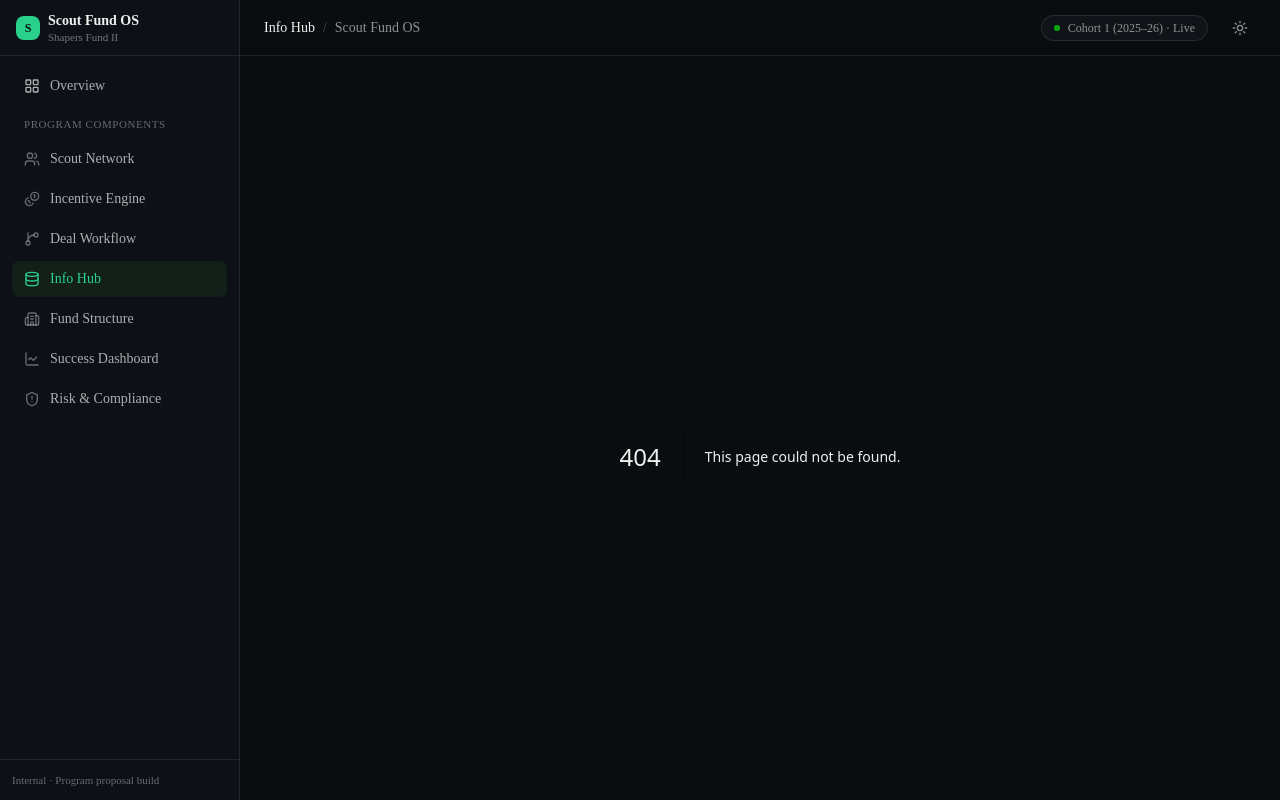
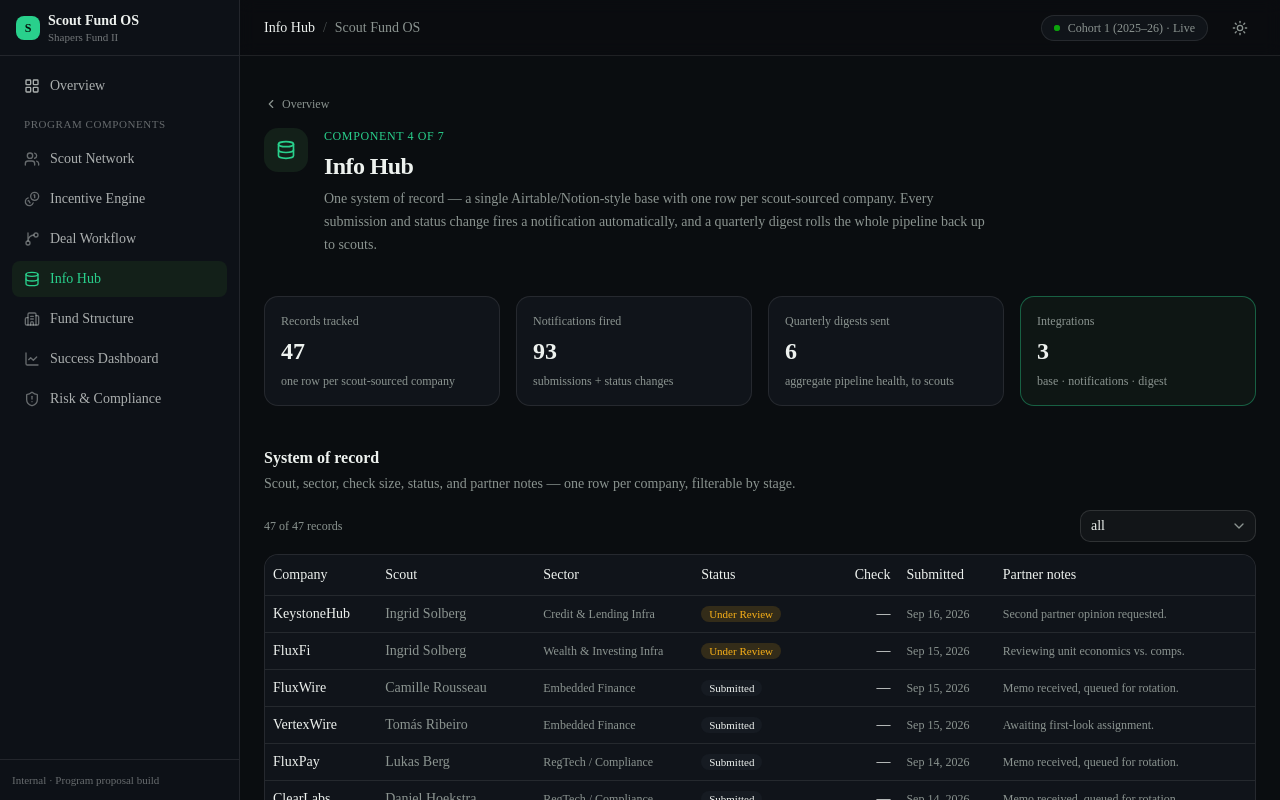
Before and after one commit to vascocostaaugusto/scout-fund-os, a Next.js app: page /info-hub in a window 1280 px wide. Before the commit this address had no page. Built offline with nearby package versions, Linux system fonts and the light colour scheme.

Commit message:
Add Info Hub detail view with filterable deal table and notification feed

```diff
--- /dev/null
+++ b/src/app/info-hub/page.tsx
@@ -0,0 +1,46 @@
+import { Database } from "lucide-react";
+import { DetailHeader } from "@/components/detail/detail-header";
+import { Section } from "@/components/detail/section";
+import { StatTile } from "@/components/detail/stat-tile";
+import { ConnectionCallout } from "@/components/detail/connection-callout";
+import { DealTable } from "@/components/info-hub/deal-table";
+import { NotificationFeed } from "@/components/info-hub/notification-feed";
+import { totalMemos, notifications } from "@/lib/data";
+
+export default function InfoHubPage() {
+  const digestCount = notifications.filter((n) => n.kind === "digest").length;
+
+  return (
+    <div className="mx-auto flex max-w-6xl flex-col gap-10 px-6 py-10">
+      <DetailHeader
+        icon={Database}
+        tagline="Component 4 of 7"
+        title="Info Hub"
+        description="One system of record — a single Airtable/Notion-style base with one row per scout-sourced company. Every submission and status change fires a notification automatically, and a quarterly digest rolls the whole pipeline back up to scouts."
+      />
+
+      <div className="grid grid-cols-2 gap-4 lg:grid-cols-4">
+        <StatTile label="Records tracked" value={`${totalMemos}`} hint="one row per scout-sourced company" />
+        <StatTile label="Notifications fired" value={`${notifications.length}`} hint="submissions + status changes" />
+        <StatTile label="Quarterly digests sent" value={`${digestCount}`} hint="aggregate pipeline health, to scouts" />
+        <StatTile label="Integrations" value="3" hint="base · notifications · digest" emphasis />
+      </div>
+
+      <Section
+        title="System of record"
+        subtitle="Scout, sector, check size, status, and partner notes — one row per company, filterable by stage."
+      >
+        <DealTable />
+      </Section>
+
+      <Section
+        title="Notification feed"
+        subtitle="Simulated — the real integration would post to Slack. Every submission and stage change lands here automatically."
+      >
+        <NotificationFeed />
+      </Section>
+
+      <ConnectionCallout slug="info-hub" />
+    </div>
+  );
+}
--- /dev/null
+++ b/src/components/info-hub/deal-table.tsx
@@ -0,0 +1,117 @@
+"use client";
+
+import { useMemo, useState } from "react";
+import { deals, scoutById } from "@/lib/data";
+import type { DealStage } from "@/lib/data";
+import { formatUsd, formatDate } from "@/lib/format";
+import { cn } from "@/lib/utils";
+import {
+  Table,
+  TableBody,
+  TableCell,
+  TableHead,
+  TableHeader,
+  TableRow,
+} from "@/components/ui/table";
+import {
+  Select,
+  SelectContent,
+  SelectItem,
+  SelectTrigger,
+  SelectValue,
+} from "@/components/ui/select";
+
+const STAGE_LABEL: Record<DealStage, string> = {
+  submitted: "Submitted",
+  under_review: "Under Review",
+  approved: "Approved",
+  declined: "Declined",
+  check_written: "Check Written",
+  follow_on_watch: "Follow-on Watch",
+  exited: "Exited",
+  dead: "Dead",
+};
+
+const STAGE_BADGE: Record<DealStage, string> = {
+  submitted: "bg-secondary text-secondary-foreground",
+  under_review: "bg-warning/15 text-warning",
+  approved: "bg-primary/15 text-primary",
+  declined: "bg-critical/15 text-critical",
+  check_written: "bg-primary/15 text-primary",
+  follow_on_watch: "bg-primary/15 text-primary",
+  exited: "bg-success/15 text-success",
+  dead: "bg-critical/15 text-critical",
+};
+
+const STAGES = Object.keys(STAGE_LABEL) as DealStage[];
+
+export function DealTable() {
+  const [stageFilter, setStageFilter] = useState<string>("all");
+
+  const rows = useMemo(() => {
+    const filtered = stageFilter === "all" ? deals : deals.filter((d) => d.stage === stageFilter);
+    return [...filtered].sort((a, b) => new Date(b.submittedAt).getTime() - new Date(a.submittedAt).getTime());
+  }, [stageFilter]);
+
+  return (
+    <div className="flex flex-col gap-3">
+      <div className="flex items-center justify-between">
+        <span className="text-xs text-muted-foreground">{rows.length} of {deals.length} records</span>
+        <Select value={stageFilter} onValueChange={setStageFilter}>
+          <SelectTrigger className="w-44">
+            <SelectValue />
+          </SelectTrigger>
+          <SelectContent>
+            <SelectItem value="all">All stages</SelectItem>
+            {STAGES.map((s) => (
+              <SelectItem key={s} value={s}>
+                {STAGE_LABEL[s]}
+              </SelectItem>
+            ))}
+          </SelectContent>
+        </Select>
+      </div>
+
+      <div className="overflow-hidden rounded-xl border border-border bg-card">
+        <div className="max-h-[520px] overflow-y-auto">
+          <Table>
+            <TableHeader className="sticky top-0 z-10 bg-card">
+              <TableRow className="hover:bg-transparent">
+                <TableHead>Company</TableHead>
+                <TableHead>Scout</TableHead>
+                <TableHead>Sector</TableHead>
+                <TableHead>Status</TableHead>
+                <TableHead className="text-right">Check</TableHead>
+                <TableHead>Submitted</TableHead>
+                <TableHead>Partner notes</TableHead>
+              </TableRow>
+            </TableHeader>
+            <TableBody>
+              {rows.map((d) => (
+                <TableRow key={d.id}>
+                  <TableCell className="font-medium text-foreground">{d.companyName}</TableCell>
+                  <TableCell className="text-sm text-muted-foreground">
+                    {scoutById.get(d.scoutId)?.name}
+                  </TableCell>
+                  <TableCell className="text-xs text-muted-foreground">{d.sector}</TableCell>
+                  <TableCell>
+                    <span className={cn("rounded-full px-2 py-0.5 text-[11px] font-medium", STAGE_BADGE[d.stage])}>
+                      {STAGE_LABEL[d.stage]}
+                    </span>
+                  </TableCell>
+                  <TableCell className="text-right tabular-nums text-sm">
+                    {d.checkSizeUsd ? formatUsd(d.checkSizeUsd) : "—"}
+                  </TableCell>
+                  <TableCell className="text-xs text-muted-foreground">{formatDate(d.submittedAt)}</TableCell>
+                  <TableCell className="max-w-56 truncate text-xs text-muted-foreground" title={d.partnerNotes}>
+                    {d.partnerNotes}
+                  </TableCell>
+                </TableRow>
+              ))}
+            </TableBody>
+          </Table>
+        </div>
+      </div>
+    </div>
+  );
+}
--- /dev/null
+++ b/src/components/info-hub/notification-feed.tsx
@@ -0,0 +1,45 @@
+import { FileText, RefreshCw, AlertTriangle, Newspaper } from "lucide-react";
+import { notifications } from "@/lib/data";
+import { timeAgo } from "@/lib/format";
+import { cn } from "@/lib/utils";
+import type { NotificationEvent } from "@/lib/data";
+
+const KIND_STYLE: Record<NotificationEvent["kind"], { icon: typeof FileText; className: string }> = {
+  submission: { icon: FileText, className: "bg-accent text-accent-foreground" },
+  status_change: { icon: RefreshCw, className: "bg-primary/15 text-primary" },
+  sla_warning: { icon: AlertTriangle, className: "bg-critical/15 text-critical" },
+  digest: { icon: Newspaper, className: "bg-warning/15 text-warning" },
+};
+
+export function NotificationFeed({ limit = 18 }: { limit?: number }) {
+  const items = notifications.slice(0, limit);
+
+  return (
+    <div className="flex flex-col overflow-hidden rounded-xl border border-border bg-card">
+      <div className="flex items-center justify-between border-b border-border px-4 py-3">
+        <span className="text-sm font-medium text-foreground">#scout-pipeline</span>
+        <span className="flex items-center gap-1.5 text-xs text-muted-foreground">
+          <span className="size-1.5 rounded-full bg-success" />
+          Live
+        </span>
+      </div>
+      <div className="flex max-h-[480px] flex-col divide-y divide-border overflow-y-auto">
+        {items.map((n) => {
+          const style = KIND_STYLE[n.kind];
+          const Icon = style.icon;
+          return (
+            <div key={n.id} className="flex items-start gap-3 px-4 py-3">
+              <div className={cn("mt-0.5 flex size-6 shrink-0 items-center justify-center rounded-md", style.className)}>
+                <Icon className="size-3.5" />
+              </div>
+              <div className="flex flex-1 flex-col gap-0.5">
+                <p className="text-xs leading-relaxed text-foreground">{n.text}</p>
+                <span className="text-[10px] text-muted-foreground">{n.actor} · {timeAgo(n.ts)}</span>
+              </div>
+            </div>
+          );
+        })}
+      </div>
+    </div>
+  );
+}
```
